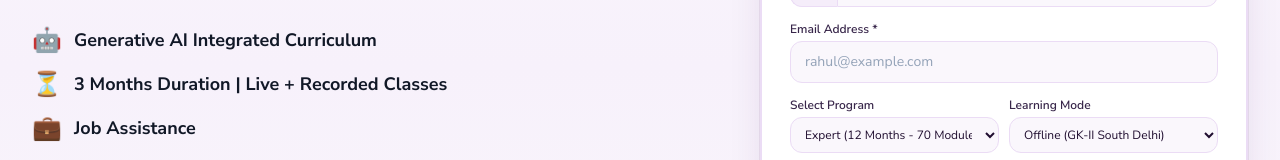
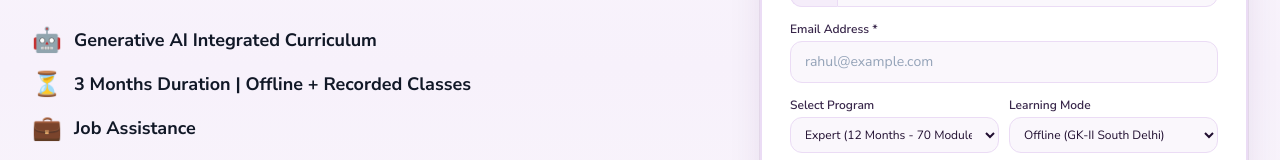
Before and after one commit to Dizitaladda-lms/dzitalmarketing_landingpage, a Next.js app: page / in a window 1280 px wide. Shown: the part 422-582 px from the top of the page. Built offline with nearby package versions, Linux system fonts and the light colour scheme.

Commit message:
inital chnages

```diff
--- a/components/HeroSection.tsx
+++ b/components/HeroSection.tsx
@@ -143,7 +143,7 @@ export default function HeroSection({ onLeadSuccess }: HeroSectionProps) {
               </li>
               <li className="flex items-center gap-3 text-sm sm:text-base lg:text-lg font-bold text-[#111827]">
                 <span className="text-xl sm:text-2xl shrink-0">⏳</span>
-                <span>3 Months Duration | Live + Recorded Classes</span>
+                <span>3 Months Duration | Offline + Recorded Classes</span>
               </li>
               <li className="flex items-center gap-3 text-sm sm:text-base lg:text-lg font-bold text-[#111827]">
                 <span className="text-xl sm:text-2xl shrink-0">💼</span>
```
